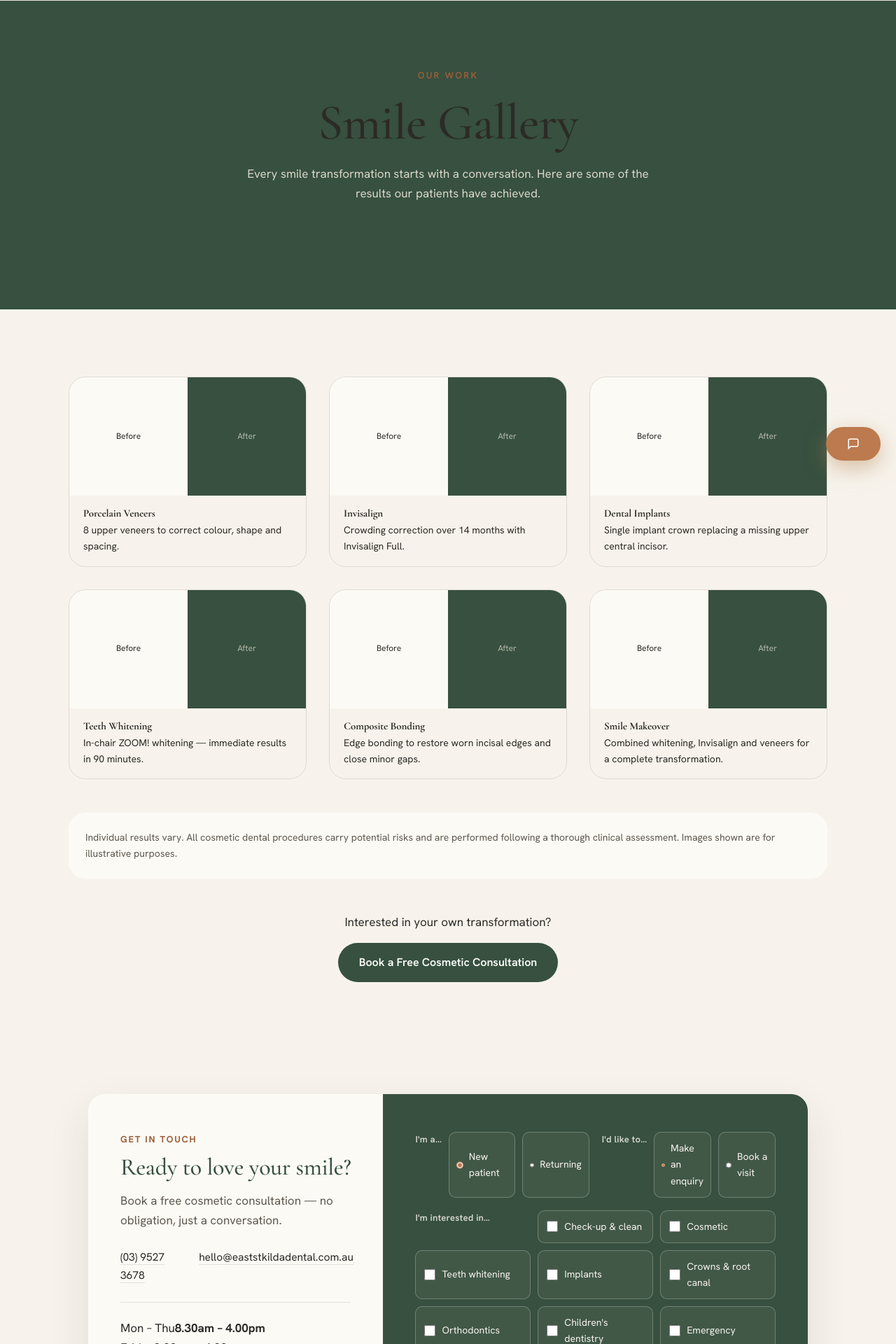
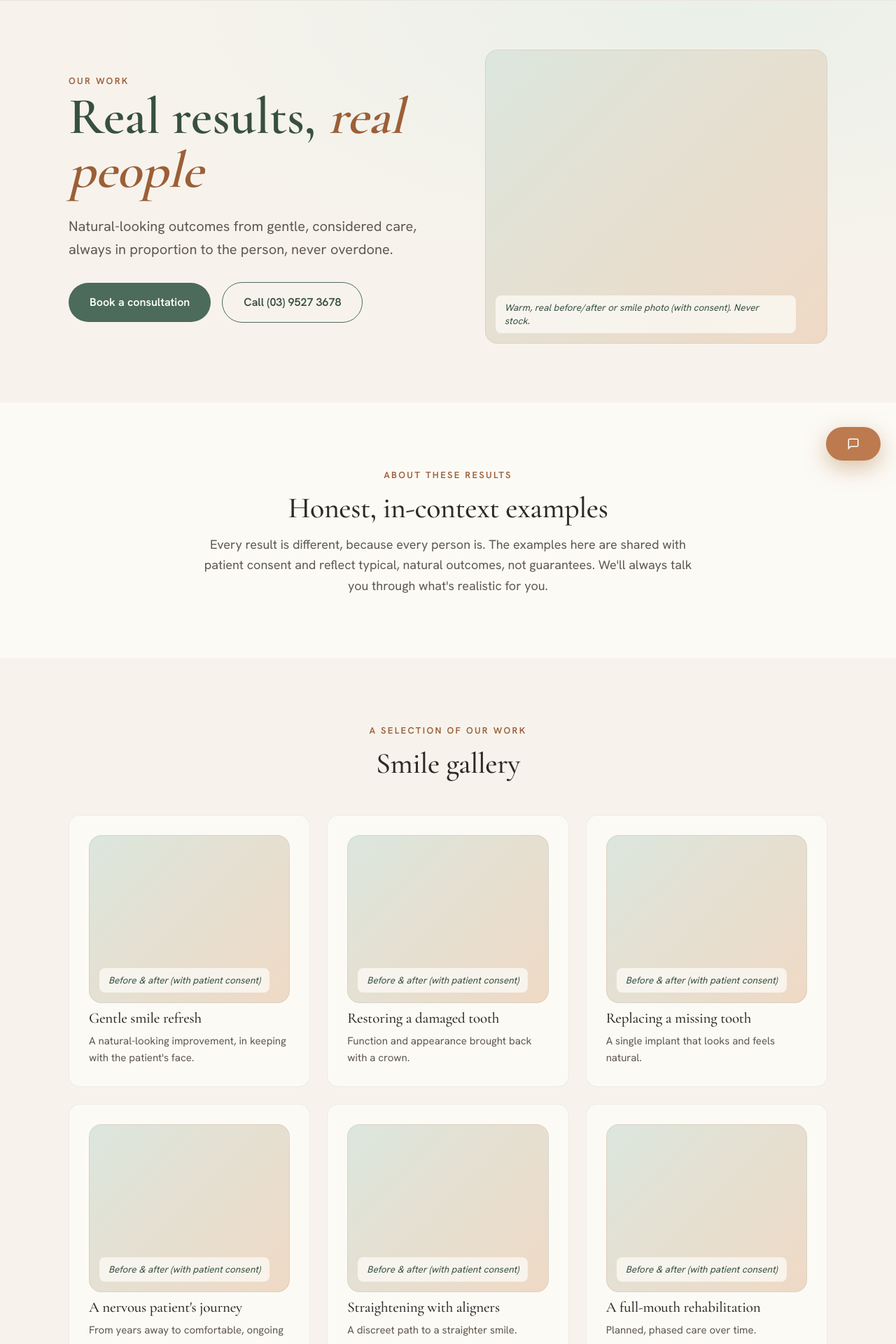
Before and after one commit to farhanj21/eskd-clinic, a Next.js app: page /ourwork in a window 1280 px wide. Shown: the part 120-2040 px from the top of the page at 70% size. Built offline with nearby package versions, Linux system fonts and the light colour scheme.

Commit message:
about us pages updated

```diff
--- a/app/ourwork/page.tsx
+++ b/app/ourwork/page.tsx
@@ -1,71 +1,111 @@
 import type { Metadata } from 'next'
 import Link from 'next/link'
-import GetInTouch from '@/components/GetInTouch'
 
 export const metadata: Metadata = {
-  title: 'Smile Gallery — Before & After Results | East St Kilda Dental',
+  title: 'Our Work — Real Results, Real People | East St Kilda Dental',
   description:
-    'See real smile transformations from East St Kilda Dental — veneers, Invisalign, implants, whitening and more. Book a free cosmetic consultation.',
+    'Natural-looking outcomes from gentle, considered care at East St Kilda Dental — always in proportion to the person, never overdone. Browse the smile gallery.',
   alternates: { canonical: 'https://www.eaststkildadental.com.au/ourwork' },
 }
 
 const cases = [
-  { treatment: 'Porcelain Veneers', description: '8 upper veneers to correct colour, shape and spacing.' },
-  { treatment: 'Invisalign', description: 'Crowding correction over 14 months with Invisalign Full.' },
-  { treatment: 'Dental Implants', description: 'Single implant crown replacing a missing upper central incisor.' },
-  { treatment: 'Teeth Whitening', description: 'In-chair ZOOM! whitening — immediate results in 90 minutes.' },
-  { treatment: 'Composite Bonding', description: 'Edge bonding to restore worn incisal edges and close minor gaps.' },
-  { treatment: 'Smile Makeover', description: 'Combined whitening, Invisalign and veneers for a complete transformation.' },
+  {
+    h4: 'Gentle smile refresh',
+    p: "A natural-looking improvement, in keeping with the patient's face.",
+  },
+  {
+    h4: 'Restoring a damaged tooth',
+    p: 'Function and appearance brought back with a crown.',
+  },
+  {
+    h4: 'Replacing a missing tooth',
+    p: 'A single implant that looks and feels natural.',
+  },
+  {
+    h4: "A nervous patient's journey",
+    p: 'From years away to comfortable, ongoing care.',
+  },
+  {
+    h4: 'Straightening with aligners',
+    p: 'A discreet path to a straighter smile.',
+  },
+  {
+    h4: 'A full-mouth rehabilitation',
+    p: 'Planned, phased care over time.',
+  },
 ]
 
 export default function OurWorkPage() {
   return (
     <main>
-      <section className="page-hero section" style={{ background: 'var(--surface-teal)' }}>
-        <div className="container">
-          <div className="section-head reveal">
-            <span className="eyebrow light">Our Work</span>
-            <h1>Smile Gallery</h1>
-            <p className="lede" style={{ color: 'rgba(246,239,227,.85)', maxWidth: '600px', margin: '0 auto' }}>
-              Every smile transformation starts with a conversation. Here are some of the results our patients have achieved.
+      {/* ── HERO ─────────────────────────────────────────── */}
+      <section className="hero-v2">
+        <div className="container hero-v2-grid">
+          <div className="reveal">
+            <div className="eyebrow">Our work</div>
+            <h1>Real results, <em>real people</em></h1>
+            <p className="lead">
+              Natural-looking outcomes from gentle, considered care, always in proportion to the person, never overdone.
             </p>
+            <div className="hero-cta">
+              <Link href="/booking" className="btn">Book a consultation</Link>
+              <a href="tel:+61395273678" className="btn btn-ghost">Call (03) 9527 3678</a>
+            </div>
+          </div>
+          <div className="ph tall reveal">
+            <span>Warm, real before/after or smile photo (with consent). Never stock.</span>
           </div>
         </div>
       </section>
 
-      <section className="section">
+      {/* ── INTRO ────────────────────────────────────────── */}
+      <section className="sec alt">
+        <div className="container reveal" style={{ maxWidth: '48em', textAlign: 'center', marginLeft: 'auto', marginRight: 'auto' }}>
+          <div className="eyebrow">About these results</div>
+          <h2>Honest, in-context examples</h2>
+          <p style={{ fontSize: '18px', marginTop: '14px' }}>
+            Every result is different, because every person is. The examples here are shared with patient consent and reflect typical, natural outcomes, not guarantees. We&apos;ll always talk you through what&apos;s realistic for you.
+          </p>
+        </div>
+      </section>
+
+      {/* ── GALLERY ──────────────────────────────────────── */}
+      <section className="sec">
         <div className="container">
-          <div className="gallery-cases reveal">
+          <div className="sec-head center reveal">
+            <div className="eyebrow">A selection of our work</div>
+            <h2>Smile gallery</h2>
+          </div>
+          <div className="svc-grid reveal">
             {cases.map((c, i) => (
-              <div key={i} className="case-card" style={{ transitionDelay: `${i * 0.07}s` }}>
-                <div className="case-images">
-                  <div className="case-img before" aria-label="Before treatment">
-                    <span>Before</span>
-                  </div>
-                  <div className="case-img after" aria-label="After treatment">
-                    <span>After</span>
-                  </div>
+              <div key={i} className="svc">
+                <div className="ph" style={{ height: '170px', marginBottom: '10px' }}>
+                  <span>Before &amp; after (with patient consent)</span>
                 </div>
-                <div className="case-info">
-                  <h3>{c.treatment}</h3>
-                  <p>{c.description}</p>
-                </div>
+                <h4>{c.h4}</h4>
+                <p>{c.p}</p>
               </div>
             ))}
           </div>
+          <p className="reveal" style={{ textAlign: 'center', marginTop: '18px', fontSize: '13px', opacity: .7 }}>
+            Placeholder cases for layout. All images require patient consent and must comply with AHPRA advertising guidelines (no misleading before/after, no testimonials) before publishing. Clinical sign-off required.
+          </p>
+        </div>
+      </section>
 
-          <div className="gallery-disclaimer reveal" style={{ marginTop: '48px', padding: '24px', background: 'var(--surface-warm)', borderRadius: 'var(--radius-lg)', fontSize: '14px', color: 'var(--ink-light)' }}>
-            <p>Individual results vary. All cosmetic dental procedures carry potential risks and are performed following a thorough clinical assessment. Images shown are for illustrative purposes.</p>
-          </div>
-
-          <div style={{ textAlign: 'center', marginTop: '48px' }} className="reveal">
-            <p style={{ marginBottom: '16px', color: 'var(--ink-light)' }}>Interested in your own transformation?</p>
-            <Link href="/booking" className="btn btn-primary">Book a Free Cosmetic Consultation</Link>
+      {/* ── RELATED TREATMENTS ───────────────────────────── */}
+      <section className="sec">
+        <div className="container reveal" style={{ textAlign: 'center' }}>
+          <div className="eyebrow">Considering treatment?</div>
+          <h2>Explore the options</h2>
+          <div style={{ marginTop: '18px', display: 'flex', gap: '10px', flexWrap: 'wrap', justifyContent: 'center' }}>
+            <Link href="/services/svc-veneers" className="btn btn-ghost">Veneers</Link>
+            <Link href="/services/svc-smiledesign" className="btn btn-ghost">Smile design</Link>
+            <Link href="/services/svc-implant-single" className="btn btn-ghost">Implants</Link>
+            <Link href="/services/svc-whitening" className="btn btn-ghost">Whitening</Link>
           </div>
         </div>
       </section>
-
-      <GetInTouch variant="cosmetic" id="contact" />
     </main>
   )
 }
```
